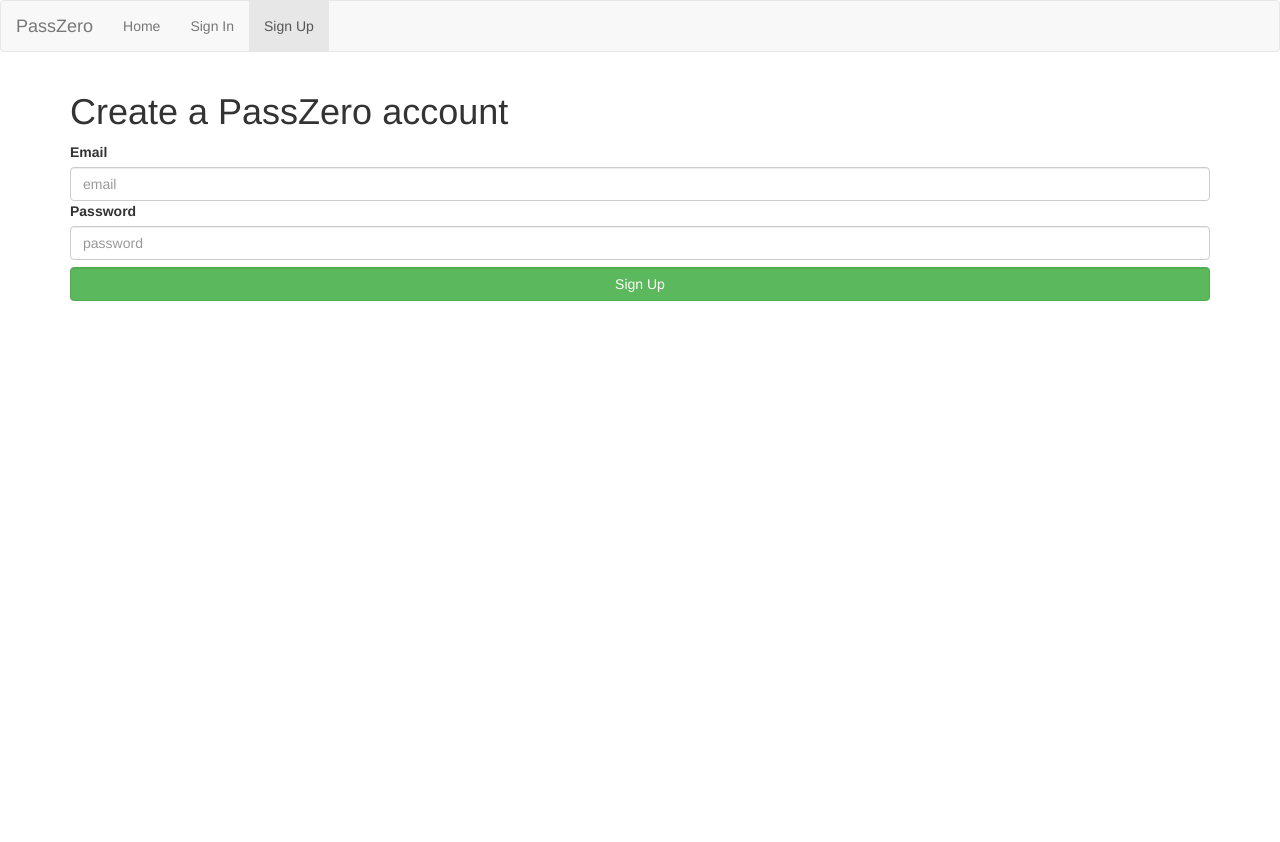
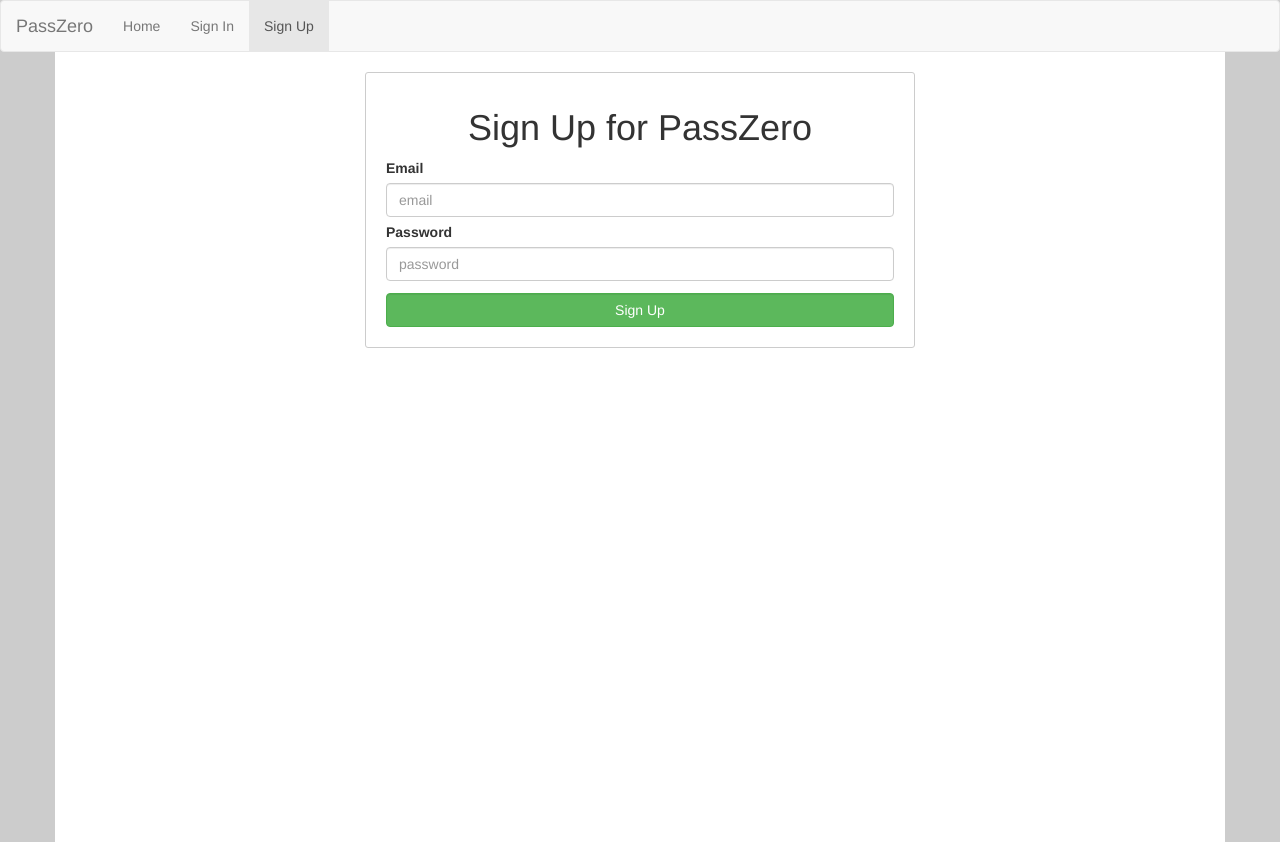
Before and after one commit to boompig/passzero, a Flask app: page /signup in a window 1280 px wide. Before the commit the page ends 301 px from the top, so only its background shows below. Run offline with Flask 2, Linux system fonts and the light colour scheme; some libraries are stand-ins or nearby versions.

Commit message:
more CSS

```diff
--- a/static/css/login.css
+++ b/static/css/login.css
@@ -1,3 +1,14 @@
+html, body {
+    background-color: #ccc;
+    height: 100%;
+}
+
+.container {
+    margin-top: -30px;
+    background-color: #fff;
+    height: 100%;
+}
+
 #submit-btn {
     margin-top: 0.5em;
 }
@@ -6,3 +17,16 @@
     color: red;
     font-size: 0.9em;
 }
+
+.form-control {
+    margin-bottom: 5px;
+}
+
+form {
+    max-width: 550px;
+    margin: 30px auto;
+
+    border: 1px solid #ccc;
+    padding: 15px 20px;
+    border-radius: 3px;
+}
--- a/templates/entries.html
+++ b/templates/entries.html
@@ -1,4 +1,4 @@
-{% extends "layout.html" %}
+{% extends "layout.html" -%}
 
 {% block js %}
     <script src="{{ url_for("static", filename="js/entries.js") }}"></script>
--- a/templates/login.html
+++ b/templates/login.html
@@ -1,25 +1,25 @@
 {% extends "layout.html" %}
-{% set active_page = ("login" if login else "signup") %}
 
 {% block css %}
     <link rel="stylesheet" href="{{ url_for("static", filename="/css/login.css") }}" />
 {% endblock %}
 
 {% block body %}
-    <h1>
-        {% if login %}
-        Login to PassZero
-        {% else %}
-        Create a PassZero account
-        {% endif %}
-    </h1>
+    <form method="POST" action="/login" role="form">
+        <h1 class="title">
+            {%- if login -%}
+            Login to PassZero
+            {%- else -%}
+            Sign Up for PassZero
+            {%- endif -%}
+        </h1>
 
-    <div class="error">
-        {% if error %}
-            Error:&nbsp;<span class="error-text">{{ error }}</span>
-        {% endif %}
-    </div>
-    <form method="POST" action="/login" role="form">
+        <div class="error">
+            {%- if error -%}
+                Error:&nbsp;<span class="error-text">{{ error }}</span>
+            {%- endif -%}
+        </div>
+
         <label for="email">Email</label>
         <input type="text" class="form-control" name="email"
                 placeholder="email" required="true" />
@@ -30,11 +30,11 @@
 
         <button class="btn btn-success form-control" id="submit-btn"
             type="submit" name="submit">
-            {% if login %}
+            {%- if login -%}
                 Log In
-            {% else %}
+            {%- else -%}
                 Sign Up
-            {% endif %}
+            {%- endif -%}
         </button>
     </form>
 {% endblock %}
--- a/templates/nav.html
+++ b/templates/nav.html
@@ -10,8 +10,6 @@
             ("/signup", "signup", "Sign Up")
         ]
 )-%}
-
-{% set active_page = active_page|default("index") -%}
 
 <nav class="navbar navbar-default">
     <div class="container-fluid">
@@ -28,7 +26,7 @@
         <div class="collapse navbar-collapse" id="bs-example-navbar-collapse-1">
             <ul class="nav navbar-nav">
                 {% for href, id, caption in navbar %}
-                    <li {% if id == active_page %} class="active" {% endif %}>
+                    <li {% if href == request.path %} class="active" {% endif %}>
                     <a href="{{ href|e }}">{{ caption|e }}</a>
                     </li>
                 {% endfor %}
```
